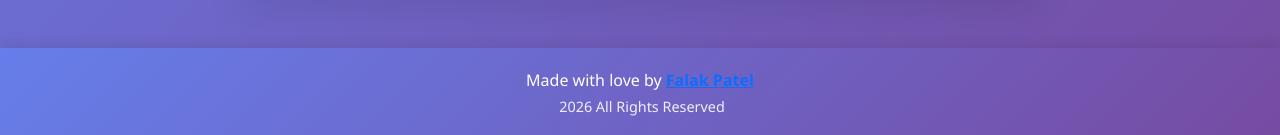
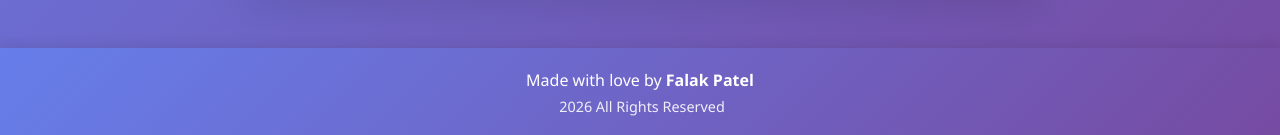
Before and after one commit to FalakPatel213/TaskManager, a React (Create React App) app: page /about in a window 1280 px wide. Shown: the part 764-899 px from the top of the page. Built offline with nearby package versions, Linux system fonts and the light colour scheme.

Commit message:
Footer Update

```diff
--- a/src/Components/Footer.jsx
+++ b/src/Components/Footer.jsx
@@ -15,7 +15,7 @@ function Footer() {
       <div className="container">
         <p className="mb-0">
           <i className="bi bi-heart-fill text-danger me-2"></i>
-          Made with love by <a href='https://github.com/FalakPatel213'><strong>Falak Patel</strong></a>
+          Made with love by <strong><a href='https://github.com/FalakPatel213' target='_blank' style={{color:'#fff', textDecoration: 'none' }}>Falak Patel</a></strong>
           <i className="bi bi-heart-fill text-danger ms-2"></i>
         </p>
         <p className="mb-0 mt-1" style={{fontSize: '0.9rem', opacity: '0.9'}}>
```
